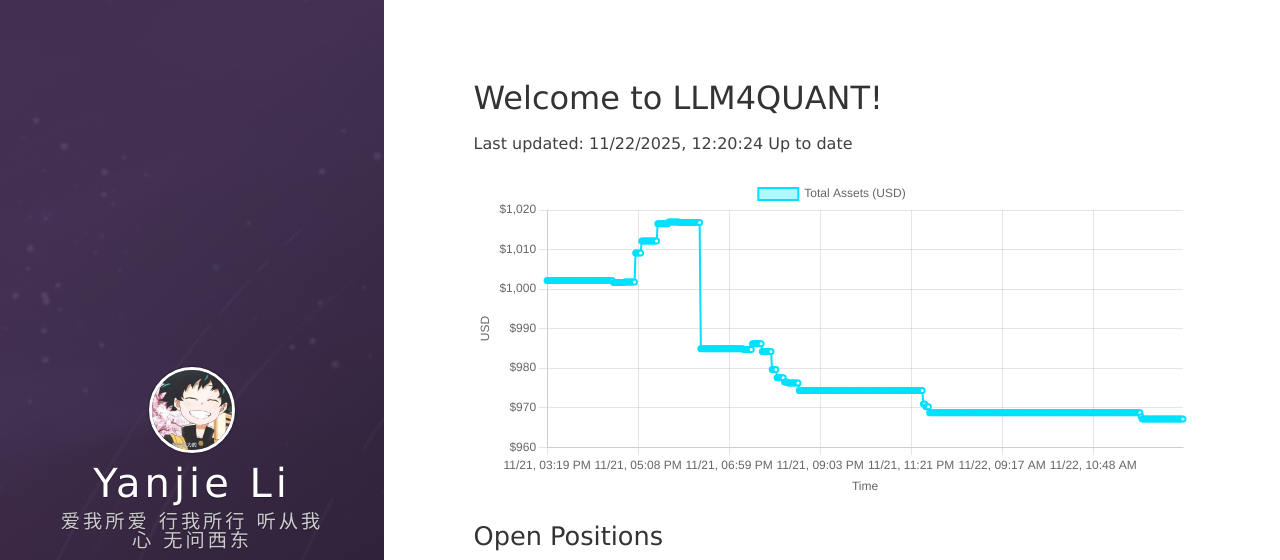
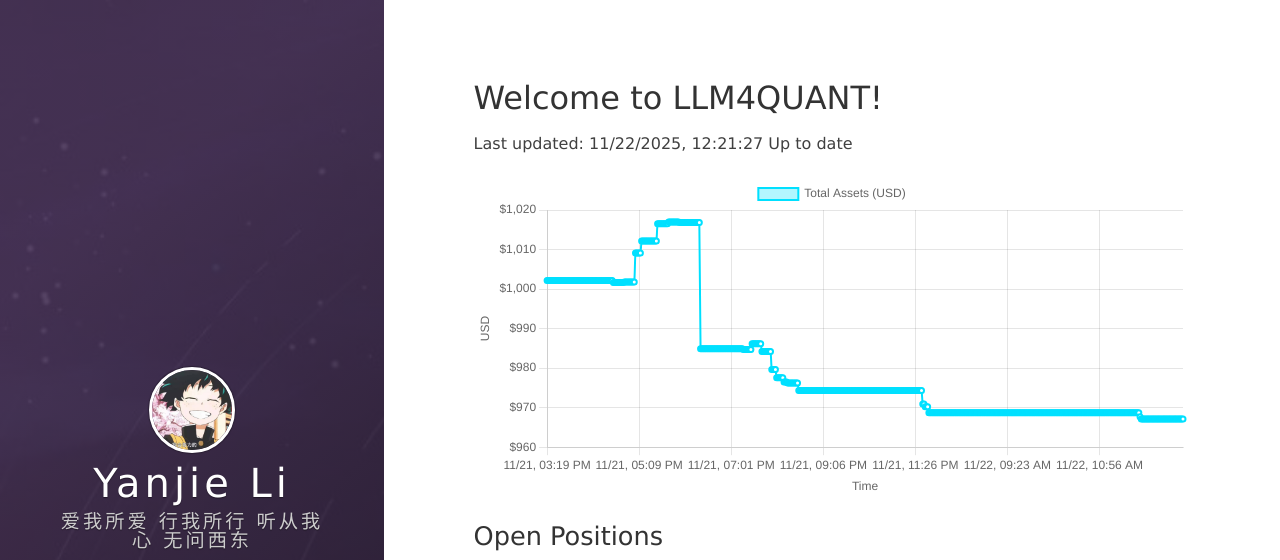
Before and after one commit to leeyegy/leeyegy.github.io, a Jekyll site: the page built from live-trading.html, in a window 1280 px wide and 1188 px high. Shown: the top 560 px of the window. Built offline with Jekyll 4.4.1, drawn with Linux system fonts in a browser that asks for light colours; nearby versions of some CDN libraries.

Commit message:
AccountMonitor: update balance history 2025-11-22T20:21:27+08:00

```diff
--- a/assets/data/binance/balance-history.json
+++ b/assets/data/binance/balance-history.json
@@ -1,5 +1,5 @@
 {
-  "generatedAt": "2025-11-22T20:20:24+08:00",
+  "generatedAt": "2025-11-22T20:21:27+08:00",
   "asset": "total_usd_value",
   "history": [
     {
@@ -2072,6 +2072,10 @@
     },
     {
       "timestamp": "2025-11-22T20:20:24+08:00",
+      "totalUsd": 967.14645393
+    },
+    {
+      "timestamp": "2025-11-22T20:21:27+08:00",
       "totalUsd": 967.14645393
     }
   ]
```
